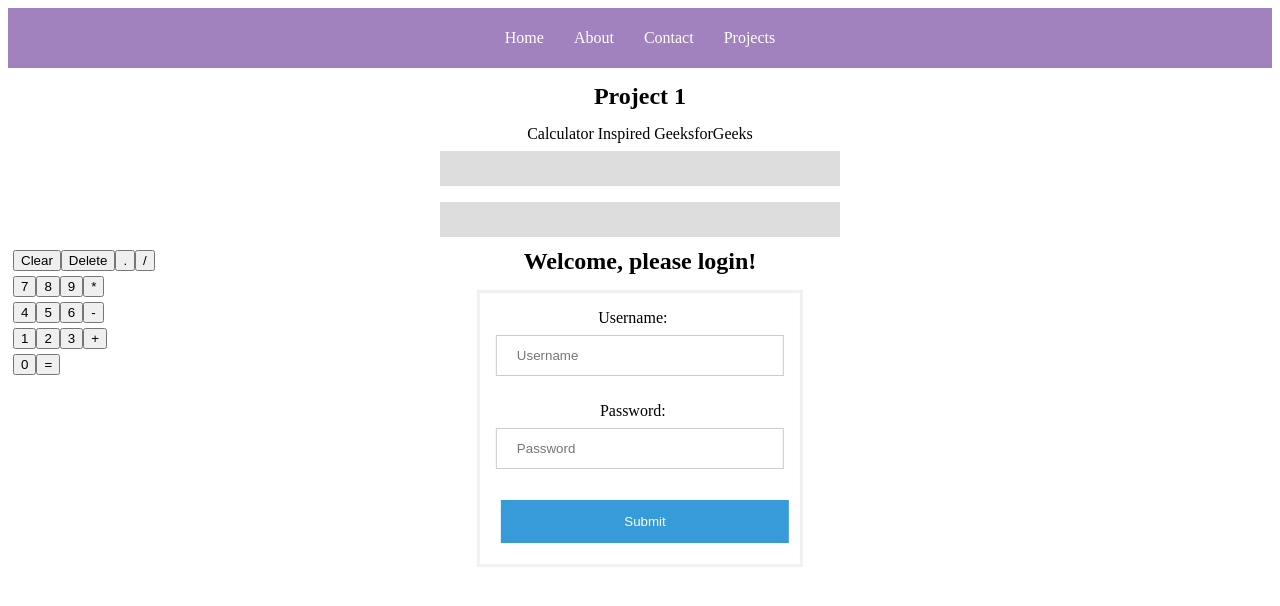
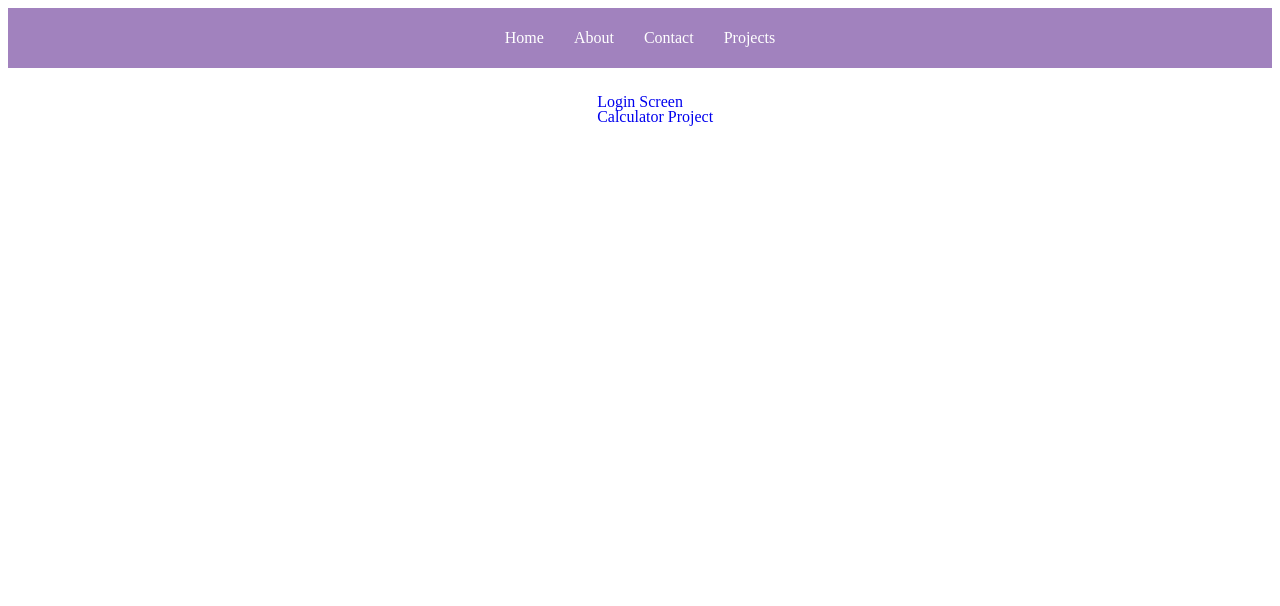
Before and after one commit to ash730xo/Portfolio_Website, a React (Vite) app: page /projects in a window 1280 px wide. Shown: the top 606 px of the page. Built offline with nearby package versions, Linux system fonts and the light colour scheme; a web font is replaced by a local one.

Commit message:
chnaged projects to a link tag

```diff
--- a/src/App.jsx
+++ b/src/App.jsx
@@ -9,6 +9,8 @@ import About from './Pages/loginPages/About'
 import Home from './Pages/loginPages/Home'
 import Contact from './Pages/loginPages/Contact'
 import Projects from './Pages/loginPages/Projects'
+import Calculator from './Components/Calculator'
+import Login_page from './Components/Login_page'
 
 
 function App() {
@@ -22,6 +24,8 @@ function App() {
           <Route path="/about" element={<About />}/>
           <Route path="/contact" element={<Contact />}/>
           <Route path="/projects" element={<Projects />}/>
+          <Route path="/calculator" element={<Calculator />}/>
+          <Route path="/loginScreen" element={<Login_page />}/>
         </Routes>
       </nav>
 
--- a/src/Pages/loginPages/Projects.jsx
+++ b/src/Pages/loginPages/Projects.jsx
@@ -1,16 +1,18 @@
 import React from 'react'
 
-import Login_page from '../../Components/Login_page'
-import Calculator from '../../Components/Calculator'
+import '../../Styles/ProjectsLink.css'
+
+import { Link } from 'react-router-dom'
 
 function Projects() {
   return (
-    <div>
-      <h1> Project 1 </h1>
-      <Login_page />
-      <Calculator />
+    <>
+        <div className="ProjectNav">
+          <Link to="/calculator" className="project_link1">Calculator Project</Link>
+          <Link to="/loginScreen" className="project_link2">Login Screen</Link>
+        </div>
+    </>
 
-    </div>
   )
 }
 
--- /dev/null
+++ b/src/Styles/ProjectsLink.css
@@ -0,0 +1,18 @@
+.ProjectNav {
+    height: 25px;
+    padding: 25px;
+
+}
+
+.ProjectNav > .project_link1{
+    position: absolute;
+    text-decoration: none;
+    margin: 15px;
+}
+
+
+.ProjectNav > .project_link2{
+    position: relative;
+    text-decoration: none;
+    margin: 15px
+}
--- a/src/main.jsx
+++ b/src/main.jsx
@@ -1,6 +1,7 @@
 import React from 'react'
 import ReactDOM from 'react-dom/client'
 import App from './App.jsx'
+import Projects from './Pages/loginPages/Projects.jsx'
 
 import {BrowserRouter} from 'react-router-dom'
 
```
